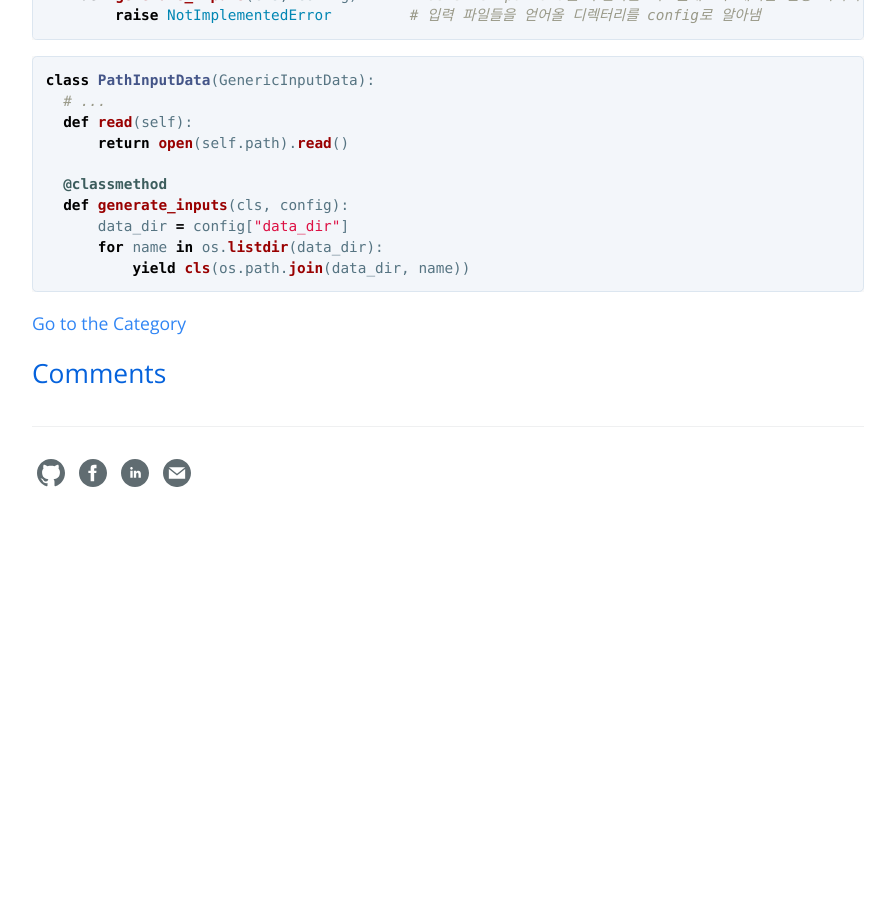
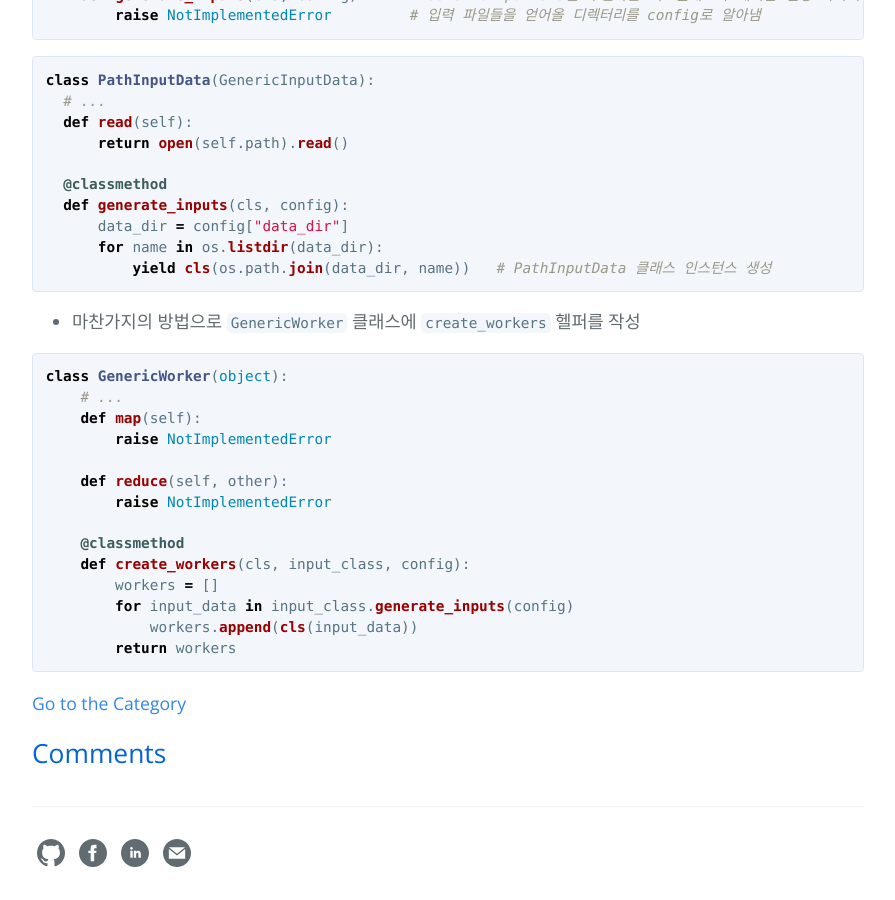
Before and after one commit to hcnoh/hcnoh.github.io, a Jekyll site: the page built from _posts/2018-10-04-effective-python-way24.md, in a window 1280 px wide and 900 px high, scrolled down 3610 px. Shown: the whole window, without its empty margins (192-1087 px from the left). Built offline with Jekyll 4.4.1, drawn with Linux system fonts in a browser that asks for light colours; comment, search, counter and statistics services are not loaded; before the commit the page ends 4151 px from its top, so only the background shows below that.

Commit message:
Update 2018-10-04-effective-python-way24.md

````diff
--- a/_posts/2018-10-04-effective-python-way24.md
+++ b/_posts/2018-10-04-effective-python-way24.md
@@ -166,5 +166,25 @@ class PathInputData(GenericInputData):
   def generate_inputs(cls, config):
       data_dir = config["data_dir"]
       for name in os.listdir(data_dir):
-          yield cls(os.path.join(data_dir, name))
+          yield cls(os.path.join(data_dir, name))   # PathInputData 클래스 인스턴스 생성
 ```
+
+- 마찬가지의 방법으로 `GenericWorker` 클래스에 `create_workers` 헬퍼를 작성
+
+
+```python
+class GenericWorker(object):
+    # ...
+    def map(self):
+        raise NotImplementedError
+
+    def reduce(self, other):
+        raise NotImplementedError
+
+    @classmethod
+    def create_workers(cls, input_class, config):
+        workers = []
+        for input_data in input_class.generate_inputs(config)
+            workers.append(cls(input_data))
+        return workers
+```
````
